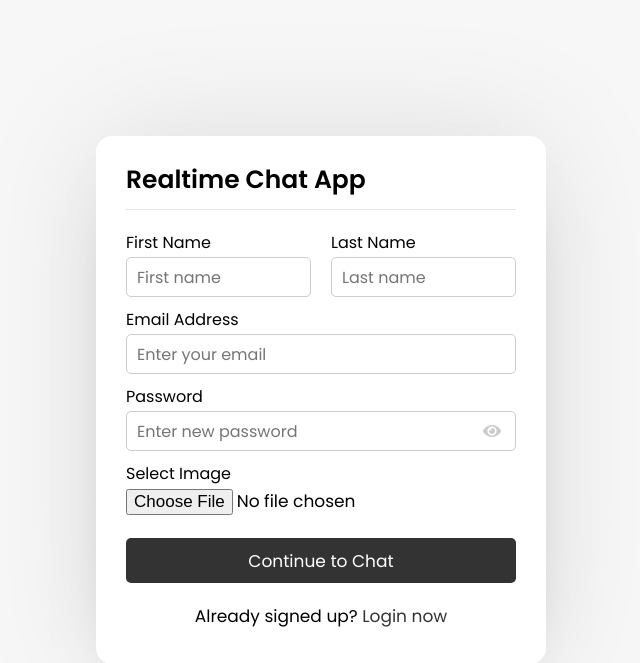
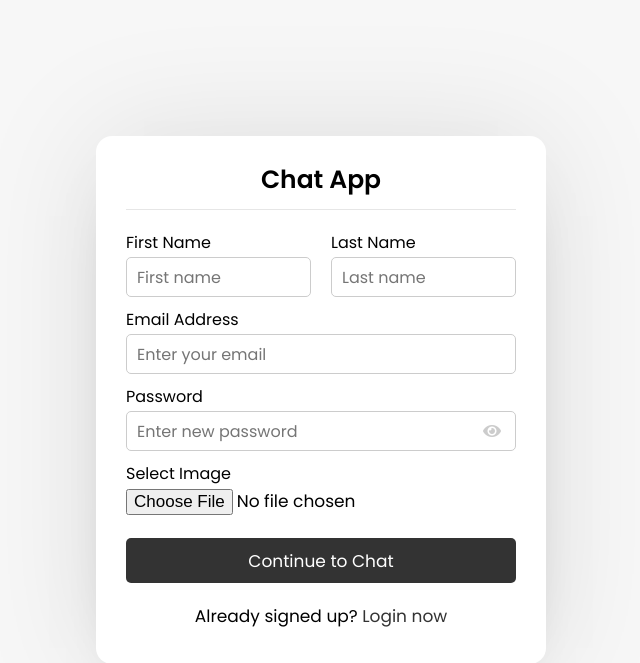
Before and after one commit to MwauStephen/chat-app, a PHP site: page / in a window 1280 px wide. Shown: the top 663 px of the page, without its empty margins (319-959 px from the left). Run offline with PHP 8.4, Linux system fonts and the light colour scheme.

Commit message:
changed the header position to center

```diff
--- a/index.php
+++ b/index.php
@@ -9,7 +9,7 @@
 <body>
   <div class="wrapper">
     <section class="form signup">
-      <header>Realtime Chat App</header>
+      <header style="text-align:center">Chat App</header>
       <form action="#" method="POST" enctype="multipart/form-data" autocomplete="off">
         <div class="error-text"></div>
         <div class="name-details">
```
